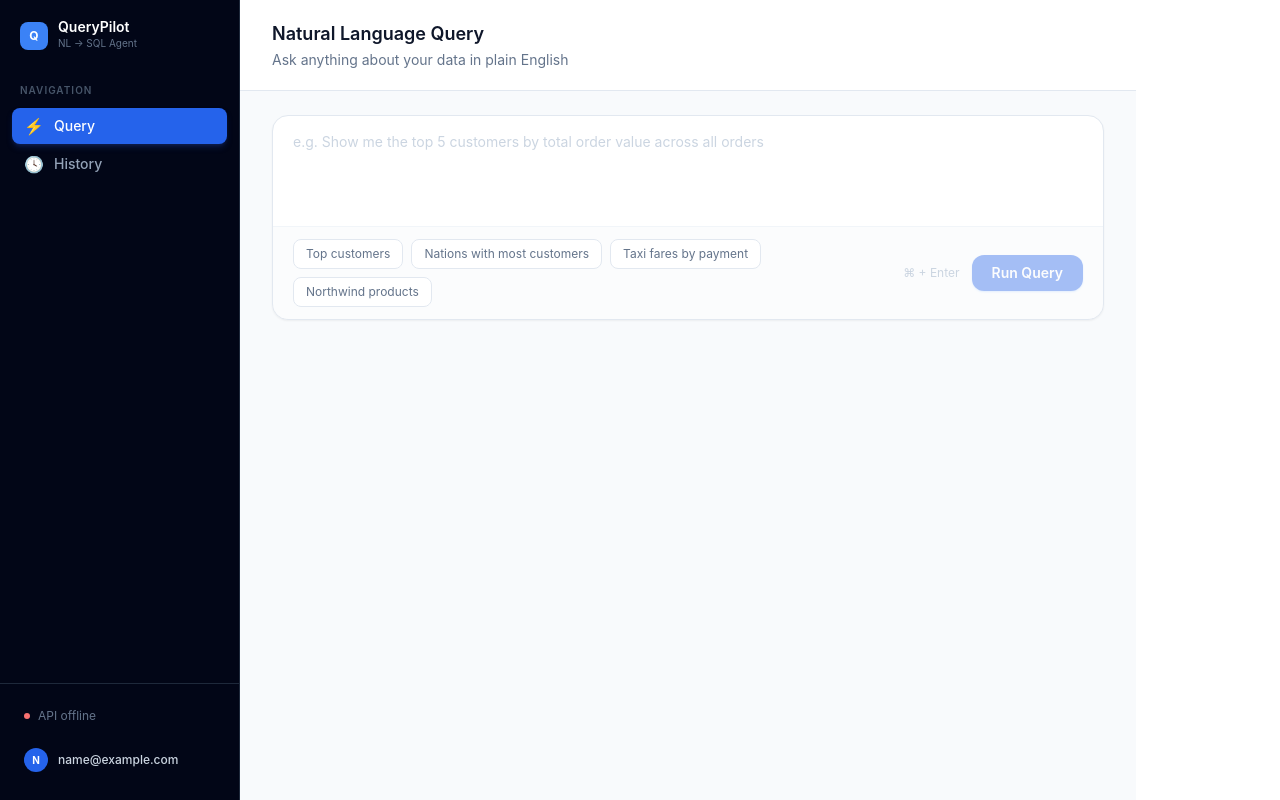
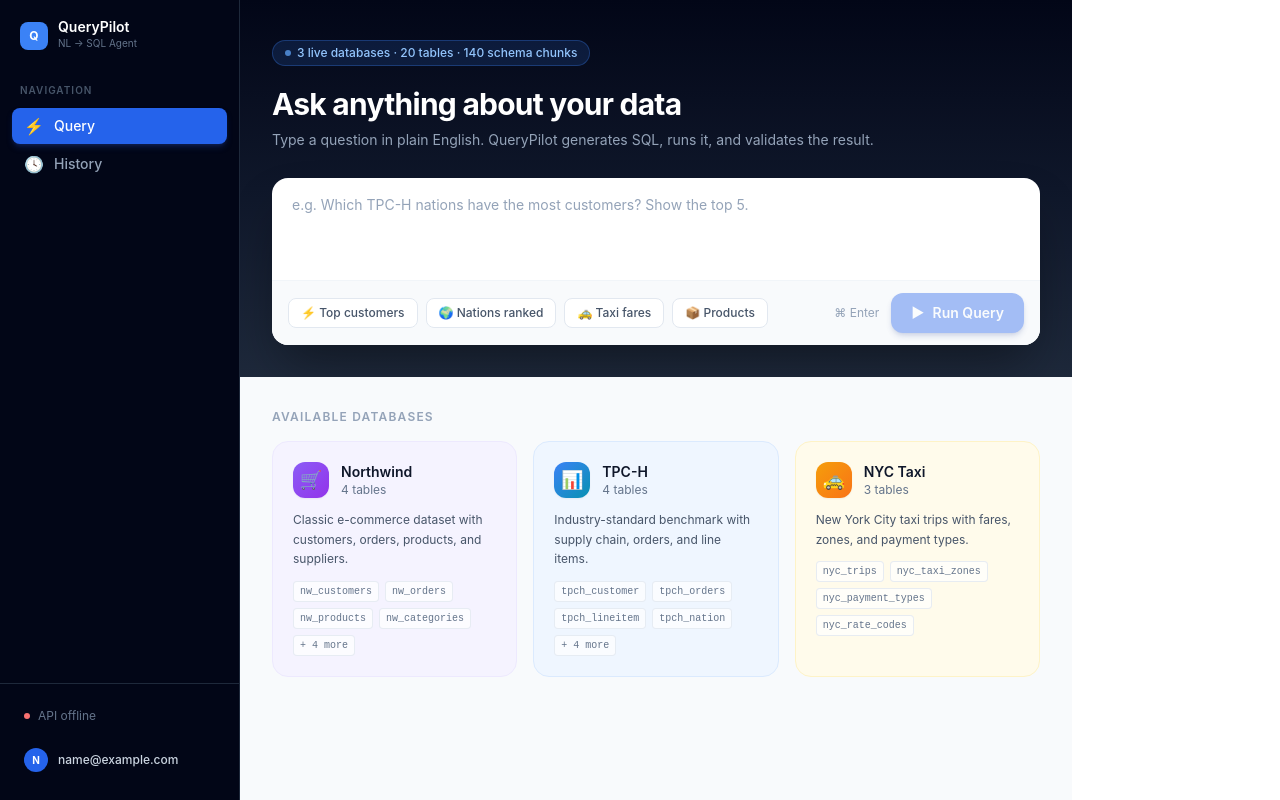
Before and after one commit to PasadKunal/querypilot, a React (Vite) app in the folder frontend/: page / in a window 1280 px wide. Built offline with nearby package versions, Linux system fonts and the light colour scheme; no server answers; sample sign-in values are in the browser's storage.

Commit message:
redesign query page with hero section and database showcase

```diff
--- a/frontend/src/pages/QueryPage.tsx
+++ b/frontend/src/pages/QueryPage.tsx
@@ -6,15 +6,45 @@ import ResultsTable from "../components/ResultsTable";
 import SQLBlock from "../components/SQLBlock";
 
 const EXAMPLES = [
-  { label: "Top customers", q: "Show the top 5 TPC-H customers by account balance" },
-  { label: "Nations with most customers", q: "Which TPC-H nations have the most customers?" },
-  { label: "Taxi fares by payment", q: "What is the average taxi fare by payment type?" },
-  { label: "Northwind products", q: "List all Northwind products with their category names" },
+  { label: "⚡ Top customers", q: "Show the top 5 TPC-H customers by account balance" },
+  { label: "🌍 Nations ranked", q: "Which TPC-H nations have the most customers?" },
+  { label: "🚕 Taxi fares", q: "What is the average taxi fare by payment type?" },
+  { label: "📦 Products", q: "List all Northwind products with their category names" },
+];
+
+const DATABASES = [
+  {
+    name: "Northwind",
+    icon: "🛒",
+    color: "from-violet-500 to-purple-600",
+    bg: "bg-violet-50",
+    border: "border-violet-100",
+    desc: "Classic e-commerce dataset with customers, orders, products, and suppliers.",
+    tables: ["nw_customers", "nw_orders", "nw_products", "nw_categories", "+ 4 more"],
+  },
+  {
+    name: "TPC-H",
+    icon: "📊",
+    color: "from-blue-500 to-cyan-600",
+    bg: "bg-blue-50",
+    border: "border-blue-100",
+    desc: "Industry-standard benchmark with supply chain, orders, and line items.",
+    tables: ["tpch_customer", "tpch_orders", "tpch_lineitem", "tpch_nation", "+ 4 more"],
+  },
+  {
+    name: "NYC Taxi",
+    icon: "🚕",
+    color: "from-amber-500 to-orange-500",
+    bg: "bg-amber-50",
+    border: "border-amber-100",
+    desc: "New York City taxi trips with fares, zones, and payment types.",
+    tables: ["nyc_trips", "nyc_taxi_zones", "nyc_payment_types", "nyc_rate_codes"],
+  },
 ];
 
 function Spinner() {
   return (
-    <svg className="animate-spin w-4 h-4" fill="none" viewBox="0 0 24 24">
+    <svg className="animate-spin w-4 h-4 shrink-0" fill="none" viewBox="0 0 24 24">
       <circle className="opacity-25" cx="12" cy="12" r="10" stroke="currentColor" strokeWidth="4" />
       <path className="opacity-75" fill="currentColor" d="M4 12a8 8 0 018-8v8H4z" />
     </svg>
@@ -47,101 +77,135 @@ export default function QueryPage() {
     if (e.key === "Enter" && (e.metaKey || e.ctrlKey)) submit();
   };
 
+  const runExample = (q: string) => {
+    setQuestion(q);
+  };
+
   return (
-    <div className="flex flex-col h-full bg-slate-50">
-      {/* Page header */}
-      <div className="bg-white border-b border-slate-200 px-8 py-5">
-        <h1 className="text-lg font-semibold text-slate-900">Natural Language Query</h1>
-        <p className="text-sm text-slate-500 mt-0.5">Ask anything about your data in plain English</p>
+    <div className="flex flex-col h-full overflow-y-auto">
+
+      {/* ── Hero section ── */}
+      <div className="bg-gradient-to-b from-slate-950 via-slate-900 to-slate-800 px-8 pt-10 pb-8 shrink-0">
+        <div className="max-w-3xl mx-auto">
+          {/* Badge */}
+          <div className="flex items-center gap-2 mb-5">
+            <span className="inline-flex items-center gap-1.5 bg-blue-500/15 border border-blue-500/30 text-blue-300 text-xs font-medium px-3 py-1 rounded-full">
+              <span className="w-1.5 h-1.5 rounded-full bg-blue-400 animate-pulse" />
+              3 live databases · 20 tables · 140 schema chunks
+            </span>
           </div>
 
-      {/* Scrollable content */}
-      <div className="flex-1 overflow-y-auto px-8 py-6 max-w-4xl w-full mx-auto">
+          <h1 className="text-3xl font-bold text-white mb-2 tracking-tight">
+            Ask anything about your data
+          </h1>
+          <p className="text-slate-400 text-sm mb-7">
+            Type a question in plain English. QueryPilot generates SQL, runs it, and validates the result.
+          </p>
 
-        {/* Query input card */}
-        <div className="bg-white rounded-2xl border border-slate-200 shadow-sm overflow-hidden mb-6">
+          {/* Query input */}
+          <div className="bg-white rounded-2xl overflow-hidden shadow-2xl shadow-black/40">
             <textarea
               value={question}
               onChange={(e) => setQuestion(e.target.value)}
               onKeyDown={handleKey}
-            placeholder="e.g. Show me the top 5 customers by total order value across all orders"
-            rows={4}
-            className="w-full resize-none px-5 pt-4 pb-2 text-slate-800 placeholder-slate-300 text-sm focus:outline-none bg-transparent"
+              placeholder="e.g. Which TPC-H nations have the most customers? Show the top 5."
+              rows={3}
+              className="w-full resize-none px-5 pt-4 pb-3 text-slate-800 placeholder-slate-400 text-sm focus:outline-none bg-transparent leading-relaxed"
             />
-          <div className="flex items-center justify-between px-5 py-3 border-t border-slate-100 bg-slate-50/60">
+            <div className="flex items-center justify-between px-4 py-3 bg-slate-50 border-t border-slate-100">
               <div className="flex flex-wrap gap-2">
                 {EXAMPLES.map(({ label, q }) => (
                   <button
                     key={label}
-                  onClick={() => setQuestion(q)}
-                  className="text-xs bg-white border border-slate-200 text-slate-500 hover:border-blue-400 hover:text-blue-600 hover:bg-blue-50 px-3 py-1.5 rounded-lg transition-all"
+                    onClick={() => runExample(q)}
+                    className="text-xs bg-white border border-slate-200 text-slate-600 hover:border-blue-400 hover:text-blue-600 hover:bg-blue-50 px-3 py-1.5 rounded-lg transition-all font-medium"
                   >
                     {label}
                   </button>
                 ))}
               </div>
-            <div className="flex items-center gap-3 ml-4 shrink-0">
-              <span className="text-slate-300 text-xs hidden sm:block">⌘ + Enter</span>
+              <div className="flex items-center gap-3 ml-3 shrink-0">
+                <span className="text-slate-400 text-xs hidden md:block">⌘ Enter</span>
                 <button
                   onClick={submit}
                   disabled={loading || !question.trim()}
-                className="flex items-center gap-2 bg-blue-600 hover:bg-blue-700 active:bg-blue-800 disabled:opacity-40 disabled:cursor-not-allowed text-white text-sm font-semibold px-5 py-2 rounded-xl transition-colors shadow-sm shadow-blue-200"
+                  className="flex items-center gap-2 bg-blue-600 hover:bg-blue-500 active:bg-blue-700 disabled:opacity-40 disabled:cursor-not-allowed text-white text-sm font-semibold px-5 py-2.5 rounded-xl transition-all shadow-md shadow-blue-900/40"
                 >
-                {loading && <Spinner />}
+                  {loading ? <Spinner /> : <span>▶</span>}
                   {loading ? "Running..." : "Run Query"}
                 </button>
               </div>
             </div>
           </div>
+        </div>
+      </div>
 
-        {/* Loading state */}
+      {/* ── Content area ── */}
+      <div className="flex-1 bg-slate-50 px-8 py-8">
+        <div className="max-w-3xl mx-auto">
+
+          {/* Loading */}
           {loading && (
-          <div className="flex items-center gap-3 py-10 text-slate-400 justify-center">
-            <Spinner />
-            <span className="text-sm">Generating SQL and running query...</span>
+            <div className="flex flex-col items-center justify-center py-16 gap-4">
+              <div className="relative">
+                <div className="w-12 h-12 rounded-2xl bg-blue-600 flex items-center justify-center shadow-lg shadow-blue-500/30 animate-pulse">
+                  <span className="text-white text-xl">⚡</span>
+                </div>
+              </div>
+              <div className="text-center">
+                <p className="text-slate-700 font-semibold text-sm">Generating SQL...</p>
+                <p className="text-slate-400 text-xs mt-1">Retrieving schema context and running query</p>
+              </div>
             </div>
           )}
 
-        {/* Error state */}
+          {/* Error */}
           {error && !loading && (
-          <div className="flex items-start gap-3 bg-red-50 border border-red-200 text-red-700 rounded-2xl p-5 mb-6">
-            <span className="text-lg leading-none mt-0.5">✗</span>
+            <div className="flex items-start gap-3 bg-red-50 border border-red-200 text-red-700 rounded-2xl p-5 mb-6 shadow-sm">
+              <span className="text-xl leading-none">✗</span>
               <div>
-              <p className="font-semibold text-sm mb-0.5">Query failed</p>
-              <p className="text-red-500 text-sm">{error}</p>
+                <p className="font-semibold text-sm mb-1">Query failed</p>
+                <p className="text-red-500 text-sm leading-relaxed">{error}</p>
               </div>
             </div>
           )}
 
           {/* Results */}
           {result && !loading && (
-          <div className="flex flex-col gap-5">
-
-            {/* Success banner */}
+            <div className="flex flex-col gap-6">
+              {/* Success header */}
               {result.success && (
-              <div className="flex items-center gap-2 text-emerald-700 text-sm font-medium">
-                <span className="w-5 h-5 rounded-full bg-emerald-100 flex items-center justify-center text-xs">✓</span>
-                Query executed successfully
+                <div className="flex items-center justify-between">
+                  <div className="flex items-center gap-2 text-emerald-700 text-sm font-semibold">
+                    <span className="w-5 h-5 rounded-full bg-emerald-100 flex items-center justify-center text-xs ring-1 ring-emerald-200">✓</span>
+                    Query succeeded
+                  </div>
+                  <button
+                    onClick={() => { setResult(null); setError(null); setQuestion(""); }}
+                    className="text-xs text-slate-400 hover:text-slate-600 transition-colors"
+                  >
+                    Clear
+                  </button>
                 </div>
               )}
 
-            {/* SQL block */}
+              {/* SQL */}
               <div>
-              <p className="text-xs font-semibold text-slate-400 uppercase tracking-widest mb-2">Generated SQL</p>
+                <p className="text-xs font-semibold text-slate-500 uppercase tracking-widest mb-2.5">Generated SQL</p>
                 <SQLBlock sql={result.sql} />
               </div>
 
               {/* Reasoning */}
               {result.reasoning && (
                 <div className="bg-white rounded-2xl border border-slate-200 p-5 shadow-sm">
-                <p className="text-xs font-semibold text-slate-400 uppercase tracking-widest mb-2">Reasoning</p>
+                  <p className="text-xs font-semibold text-slate-400 uppercase tracking-widest mb-2">Agent Reasoning</p>
                   <p className="text-slate-600 text-sm leading-relaxed">{result.reasoning}</p>
                 </div>
               )}
 
-            {/* Results table */}
+              {/* Table */}
               <div>
-              <p className="text-xs font-semibold text-slate-400 uppercase tracking-widest mb-2">
+                <p className="text-xs font-semibold text-slate-500 uppercase tracking-widest mb-2.5">
                   Results — {result.row_count} {result.row_count === 1 ? "row" : "rows"}
                 </p>
                 <ResultsTable columns={result.columns} rows={result.rows} truncated={result.truncated} />
@@ -158,6 +222,37 @@ export default function QueryPage() {
               />
             </div>
           )}
+
+          {/* Empty state – database cards */}
+          {!result && !loading && !error && (
+            <div>
+              <p className="text-xs font-semibold text-slate-400 uppercase tracking-widest mb-4">Available Databases</p>
+              <div className="grid grid-cols-1 sm:grid-cols-3 gap-4">
+                {DATABASES.map((db) => (
+                  <div key={db.name} className={`rounded-2xl border ${db.border} ${db.bg} p-5 flex flex-col gap-3`}>
+                    <div className="flex items-center gap-3">
+                      <div className={`w-9 h-9 rounded-xl bg-gradient-to-br ${db.color} flex items-center justify-center text-lg shadow-sm`}>
+                        {db.icon}
+                      </div>
+                      <div>
+                        <p className="font-semibold text-slate-900 text-sm">{db.name}</p>
+                        <p className="text-slate-500 text-xs">{db.tables.length - 1} tables</p>
+                      </div>
+                    </div>
+                    <p className="text-slate-600 text-xs leading-relaxed">{db.desc}</p>
+                    <div className="flex flex-wrap gap-1.5">
+                      {db.tables.map((t) => (
+                        <span key={t} className="text-[10px] font-mono bg-white/70 border border-slate-200/80 text-slate-500 px-1.5 py-0.5 rounded">
+                          {t}
+                        </span>
+                      ))}
+                    </div>
+                  </div>
+                ))}
+              </div>
+            </div>
+          )}
+        </div>
       </div>
     </div>
   );
```
Also changed, not shown: frontend/src/components/SQLBlock.tsx (+19 -10 lines), frontend/src/pages/HistoryPage.tsx (+12 -6 lines). Lines whose indentation alone changed are shown as unchanged.
